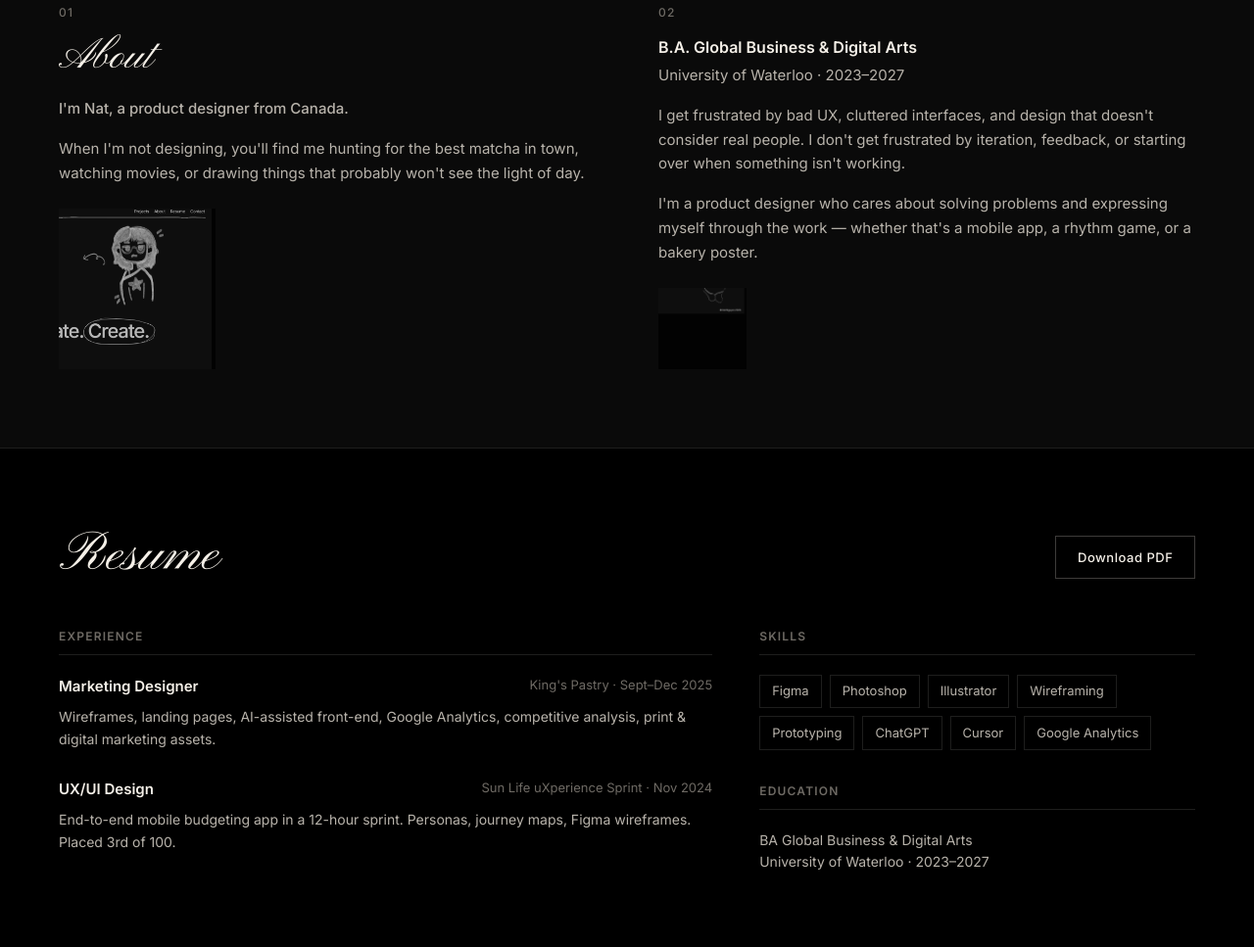
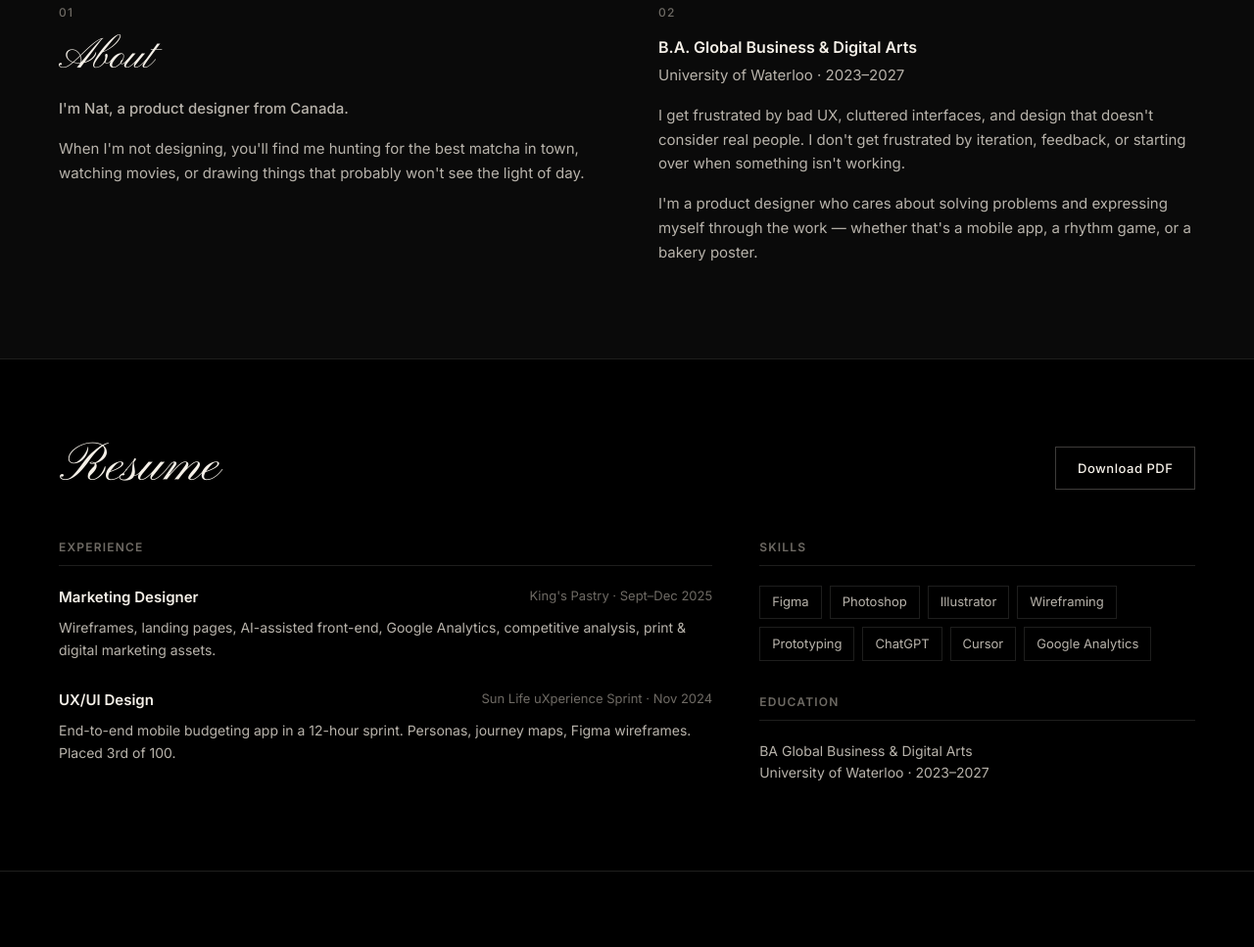
Before and after one commit to natnguyen-bit/portfolio, a plain HTML site: page index.html in a window 1280 px wide. Shown: the part 1894-2861 px from the top of the page at 98% size. Drawn offline with Linux system fonts and the light colour scheme.

Commit message:
Update index.html

```diff
--- a/index.html
+++ b/index.html
@@ -53,7 +53,6 @@
           <h2 class="script">About</h2>
           <p class="about-lead">I'm Nat, a product designer from Canada.</p>
           <p>When I'm not designing, you'll find me hunting for the best matcha in town, watching movies, or drawing things that probably won't see the light of day.</p>
-          <img src="assets/images/about-portrait.png" alt="Hand-drawn portrait of Nat" class="about-sketch" loading="lazy">
         </div>
         <div class="about-block">
           <span class="about-index">02</span>
@@ -61,7 +60,6 @@
           <p class="about-school">University of Waterloo · 2023–2027</p>
           <p>I get frustrated by bad UX, cluttered interfaces, and design that doesn't consider real people. I don't get frustrated by iteration, feedback, or starting over when something isn't working.</p>
           <p>I'm a product designer who cares about solving problems and expressing myself through the work — whether that's a mobile app, a rhythm game, or a bakery poster.</p>
-          <img src="assets/images/about-cat.png" alt="Hand-drawn cat sketch" class="about-sketch about-sketch--small" loading="lazy">
         </div>
       </div>
     </section>
```
